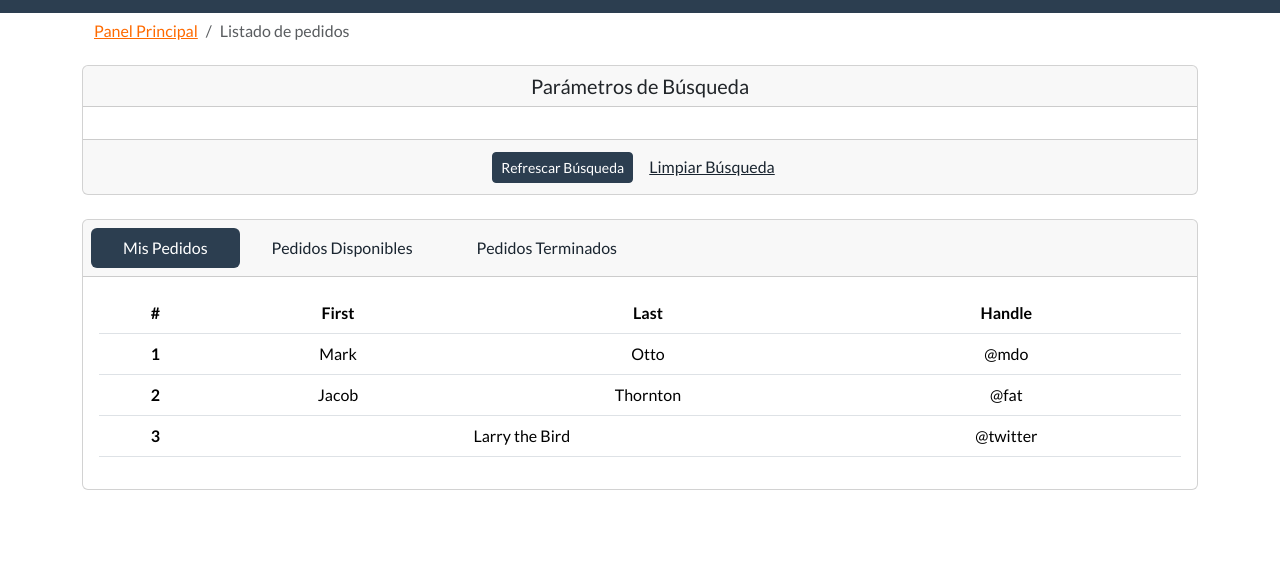
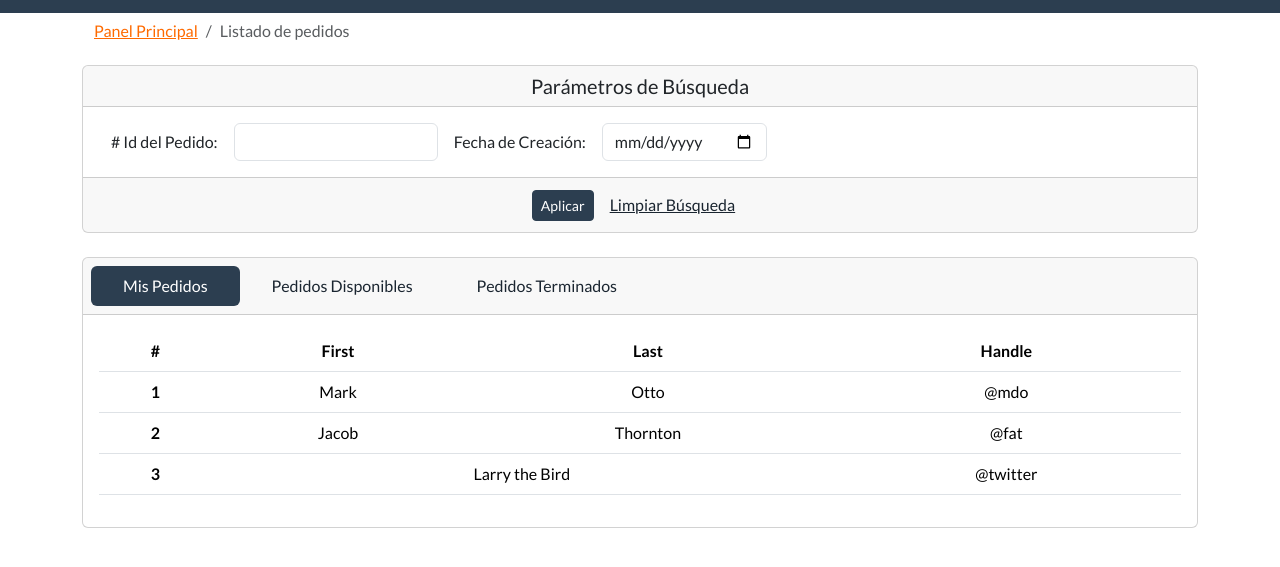
Before and after one commit to craravenav/ferremas, a plain HTML site: page listadoPedidos.html in a window 1280 px wide. Shown: the part 81-648 px from the top of the page. Drawn offline with nearby package versions, Linux system fonts and the light colour scheme.

Commit message:
CA - Avance 2 Listado Pedidos Campos de Busqueda

```diff
--- a/listadoPedidos.html
+++ b/listadoPedidos.html
@@ -60,10 +60,25 @@
         <div class="card text-center">
             <h5 class="card-header">Parámetros de Búsqueda</h5>
             <div class="card-body">
-
+                <div class="container">
+                    <div class="row g-3">
+                        <div class="col-auto">
+                            <label for="InputIdPedido" class="col-form-label"># Id del Pedido:</label>
+                        </div>
+                        <div class="col-auto">
+                            <input type="text" class="form-control" id="InputIdPedido">
+                        </div>
+                        <div class="col-auto">
+                            <label for="FechaCreacion" class="col-form-label">Fecha de Creación:</label>
+                        </div>
+                        <div class="col-auto">
+                            <input type="date" class="form-control" id="FechaCreacion">
+                        </div>
+                    </div>
+                </div>
             </div>
             <div class="card-footer">
-                <button type="button" class="btn btn-primary btn-sm">Refrescar Búsqueda</button>
+                <button type="button" class="btn btn-primary btn-sm">Aplicar</button>
                 <button type="button" class="btn btn-link">Limpiar Búsqueda</button>
             </div>
         </div>
@@ -130,6 +145,6 @@
 
     <!-- Bootstrap JavaScript-->
     <script src="js/bootstrap.bundle.min.js"></script>
-    <script src="js/ferremas.js"></script>
+    <script src="https://ajax.googleapis.com/ajax/libs/jquery/3.4.1/jquery.min.js"></script>
 </body>
 </html>
```
Also changed, not shown: listadoPagos.html (+1 -0 lines).
